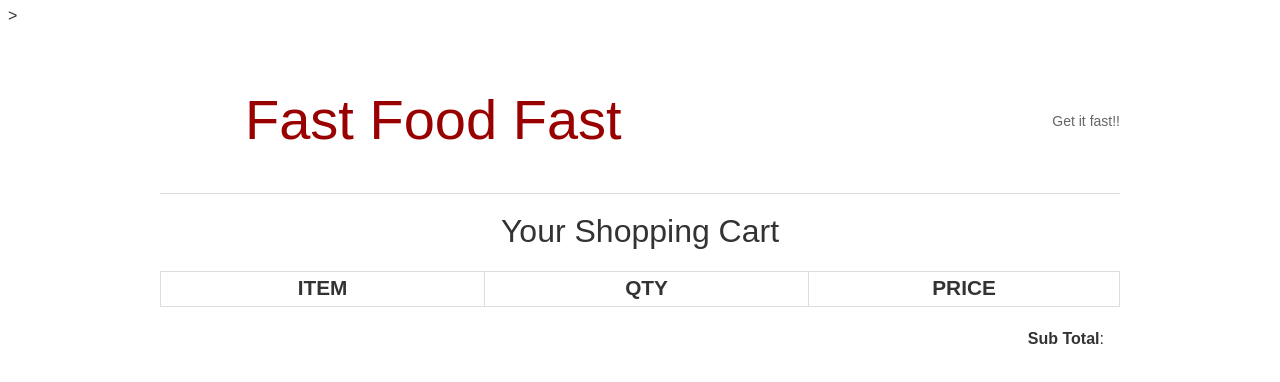
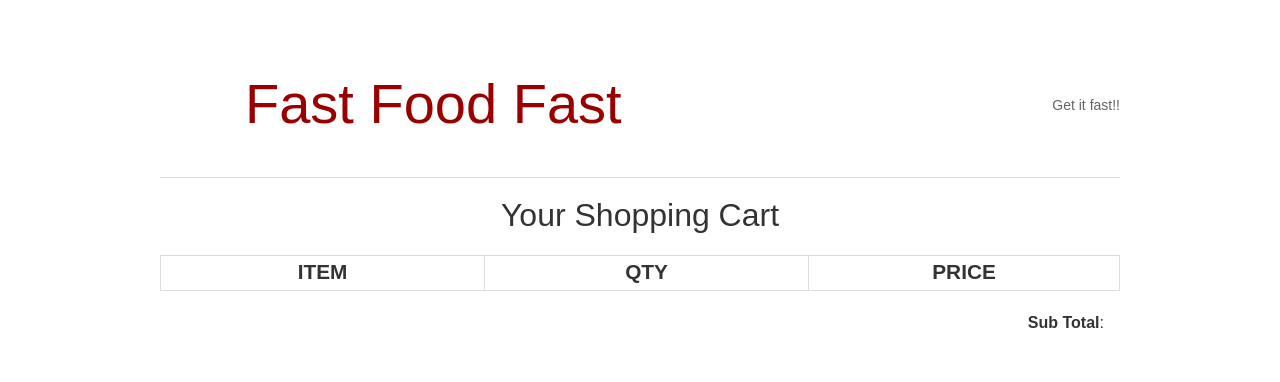
Before and after one commit to OlalKeith/Fast-Food-Fast, a plain HTML site: page UI-v1/cart.html in a window 1280 px wide. Drawn offline with Linux system fonts and the light colour scheme.

Commit message:
modified cart.html file

```diff
--- a/UI-v1/cart.html
+++ b/UI-v1/cart.html
@@ -3,7 +3,7 @@
 <head>
 <title>Fast Food Fast: Your Shopping Cart</title>
 <meta charset="utf-8" />
-<link rel="stylesheet" href="css/style.css" media="screen" type="text/css" />>
+<link rel="stylesheet" href="css/style.css" media="screen" type="text/css" />
 </head>
 
 <body>
```
